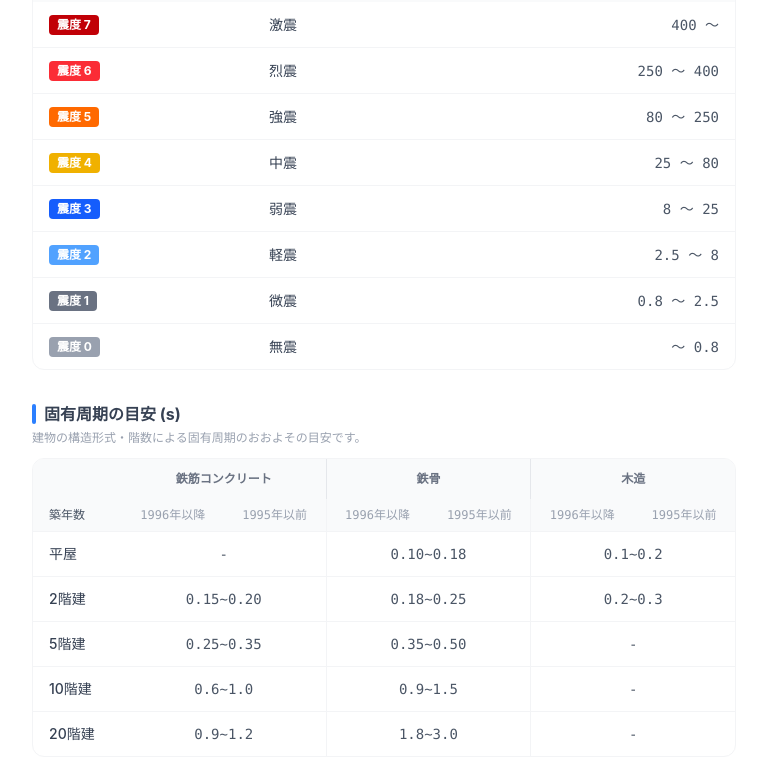
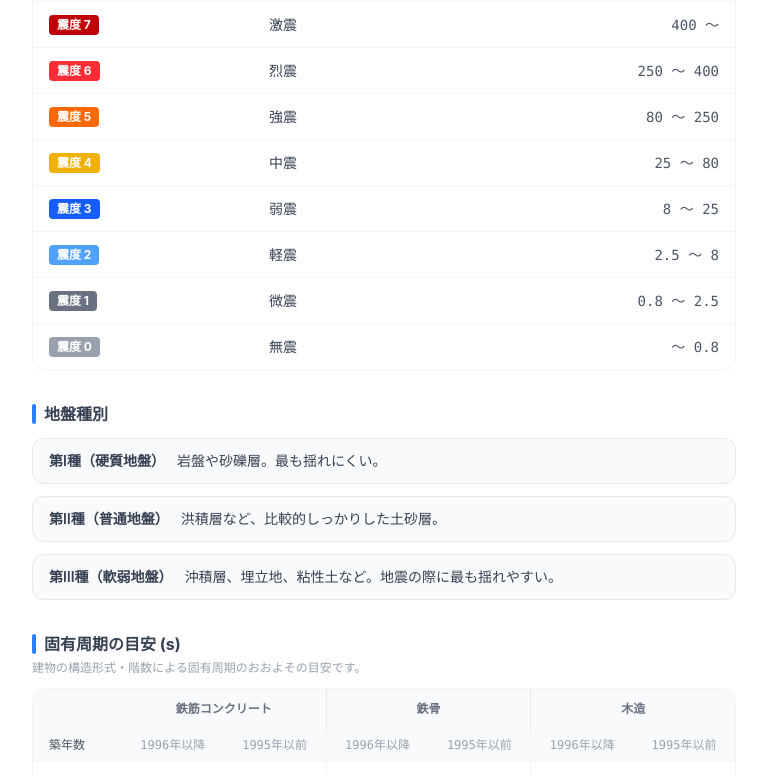
Before and after one commit to naoya25/earthquake-checker, a React (Vite) app: page /about in a window 1280 px wide. Shown: the part 423-1199 px from the top of the page, without its empty margins (256-1023 px from the left). Built offline with nearby package versions, Linux system fonts and the light colour scheme; no server answers.

Commit message:
feat: AboutPageに地盤種別セクションを追加
- 地盤種別に関する情報を新たにセクションとして追加
- 各地盤種別の説明と特徴を視覚的に整理し、ユーザーに提供

```diff
--- a/src/pages/AboutPage.tsx
+++ b/src/pages/AboutPage.tsx
@@ -101,6 +101,25 @@ function AboutPage() {
                   ))}
                 </tbody>
               </table>
+            </div>
+          </section>
+
+          <section className="mb-8">
+            <h2 className="text-base font-bold text-gray-700 mb-3 flex items-center gap-2">
+              <span className="w-1 h-5 bg-blue-500 rounded-full inline-block" />
+              地盤種別
+            </h2>
+            <div className="space-y-3">
+              {[
+                { label: "第Ⅰ種（硬質地盤）", desc: "岩盤や砂礫層。最も揺れにくい。", color: "bg-gray-50 text-gray-700 border-gray-200" },
+                { label: "第Ⅱ種（普通地盤）", desc: "洪積層など、比較的しっかりした土砂層。", color: "bg-gray-50 text-gray-700 border-gray-200" },
+                { label: "第Ⅲ種（軟弱地盤）", desc: "沖積層、埋立地、粘性土など。地震の際に最も揺れやすい。", color: "bg-gray-50 text-gray-700 border-gray-200" },
+              ].map((item) => (
+                <div key={item.label} className={`flex gap-3 items-start border rounded-xl px-4 py-3 text-sm ${item.color}`}>
+                  <span className="font-semibold whitespace-nowrap">{item.label}</span>
+                  <span>{item.desc}</span>
+                </div>
+              ))}
             </div>
           </section>
 
```
Also changed, not shown: 1 other file (tests, documents, lock files or other folders).
